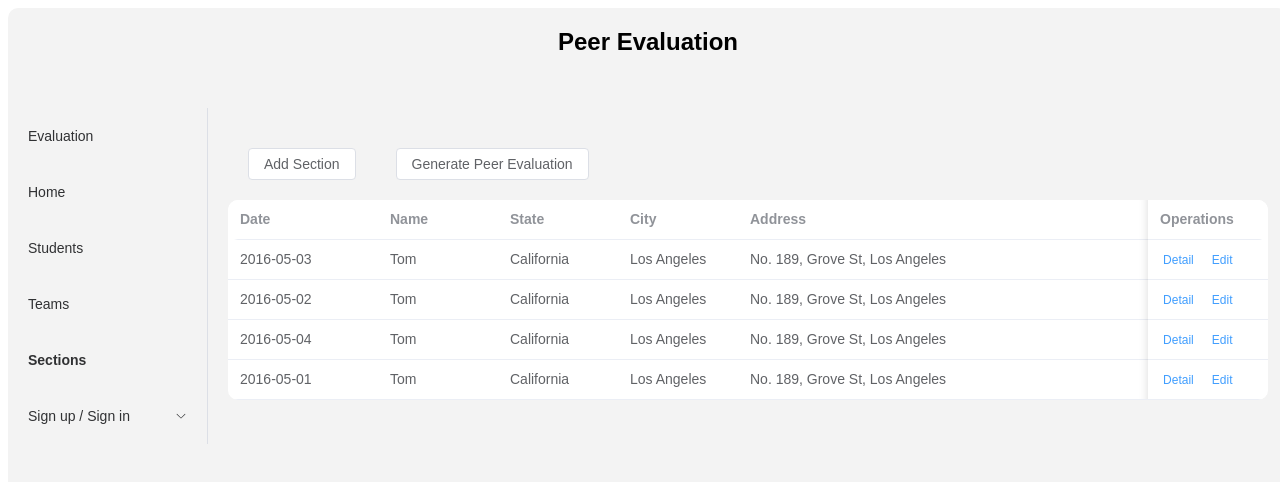
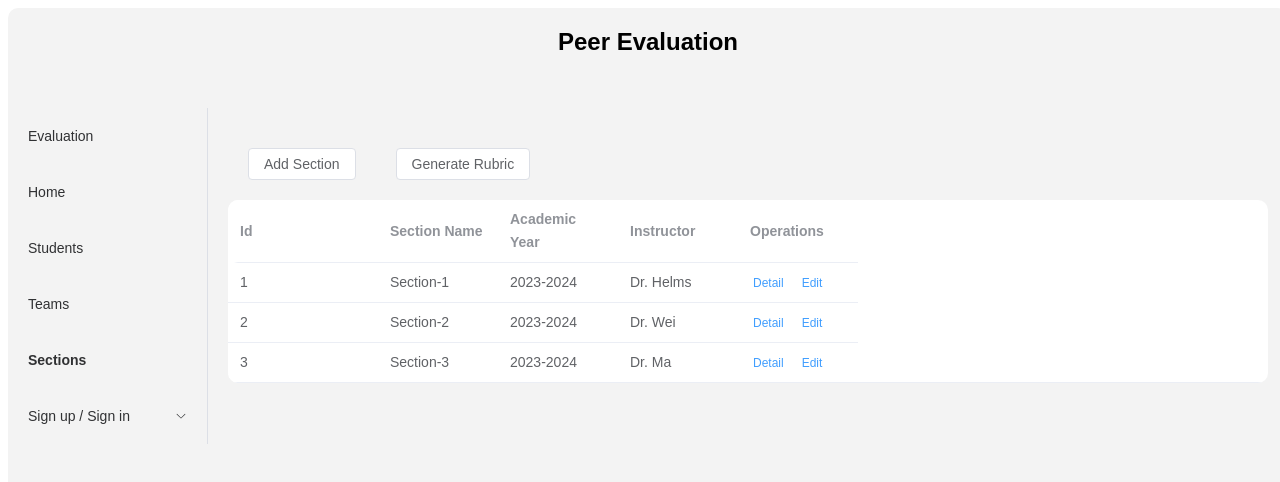
Before and after one commit to Annacjac/peer-evaluation, a Vue app in the folder peer-eval-frontend/: page /section-list in a window 1280 px wide. Shown: the top 482 px of the page. Built offline with nearby package versions, Linux system fonts and the light colour scheme.

Commit message:
rubric test case and front end changes to sectionlist

```diff
--- a/peer-eval-frontend/src/Sections/SectionList.vue
+++ b/peer-eval-frontend/src/Sections/SectionList.vue
@@ -1,13 +1,27 @@
 <template>
   <el-button style='margin: 20px'>Add Section</el-button>
-    <el-button style='margin: 20px'>Generate Peer Evaluation</el-button>
+  <el-button style='margin: 20px' @click="showDialog = true">Generate Rubric</el-button>
+
+  <el-dialog
+      title="Create Rubric"
+      :visible.sync="showDialog"
+      width="30%"
+      @close="handleClose">
+    <div>
+      <span>Name of Rubric:</span>
+      <el-input v-model="rubricName" placeholder="Enter rubric name"></el-input>
+    </div>
+    <span slot="footer" class="dialog-footer">
+            <el-button @click="showDialog = false">Cancel</el-button>
+            <el-button type="primary" @click="createRubric">Create</el-button>
+        </span>
+  </el-dialog>
+
   <el-table :data="tableData" style="width: 100%">
-      <el-table-column fixed prop="date" label="Date" width="150" />
-      <el-table-column prop="name" label="Name" width="120" />
-      <el-table-column prop="state" label="State" width="120" />
-      <el-table-column prop="city" label="City" width="120" />
-      <el-table-column prop="address" label="Address" width="600" />
-      <el-table-column prop="zip" label="Zip" width="120" />
+    <el-table-column fixed prop="id" label="Id" width="150" />
+    <el-table-column prop="name" label="Section Name" width="120" />
+    <el-table-column prop="academicYear" label="Academic Year" width="120" />
+    <el-table-column prop="instructor" label="Instructor" width="120" />
     <el-table-column fixed="right" label="Operations" width="120">
       <template #default>
         <el-button link type="primary" size="small" @click="handleClick">
@@ -20,47 +34,46 @@
 </template>
 
 <script lang="ts" setup>
+import { ref } from 'vue';
+
+const showDialog = ref(false);
+const rubricName = ref('');
+
 const handleClick = () => {
-    console.log('click')
+  console.log('click');
+}
+
+const handleClose = () => {
+  console.log('Dialog closed');
+}
+
+const createRubric = () => {
+  console.log(`Creating rubric: ${rubricName.value}`);
+  showDialog.value = false;
 }
 
 const tableData = [
   {
-      date: '2016-05-03',
-      name: 'Tom',
-      state: 'California',
-      city: 'Los Angeles',
-      address: 'No. 189, Grove St, Los Angeles',
-      zip: 'CA 90036',
-      tag: 'Home',
+    id: "1",
+    name: 'Section-1',
+    academicYear: '2023-2024',
+    instructor: 'Dr. Helms',
   },
   {
-      date: '2016-05-02',
-      name: 'Tom',
-      state: 'California',
-      city: 'Los Angeles',
-      address: 'No. 189, Grove St, Los Angeles',
-      zip: 'CA 90036',
-      tag: 'Office',
+    id: "2",
+    name: 'Section-2',
+    academicYear: '2023-2024',
+    instructor: 'Dr. Wei',
   },
   {
-      date: '2016-05-04',
-      name: 'Tom',
-      state: 'California',
-      city: 'Los Angeles',
-      address: 'No. 189, Grove St, Los Angeles',
-      zip: 'CA 90036',
-      tag: 'Home',
-    },
-    {
-      date: '2016-05-01',
-      name: 'Tom',
-      state: 'California',
-      city: 'Los Angeles',
-      address: 'No. 189, Grove St, Los Angeles',
-      zip: 'CA 90036',
-      tag: 'Office',
+    id: "3",
+    name: 'Section-3',
+    academicYear: '2023-2024',
+    instructor: 'Dr. Ma',
   },
 ]
 </script>
-  <style></style>
+
+<style>
+/* Add styles if needed */
+</style>
```
Also changed, not shown: 1 other file (tests, documents, lock files or other folders). Lines whose indentation alone changed are shown as unchanged.
